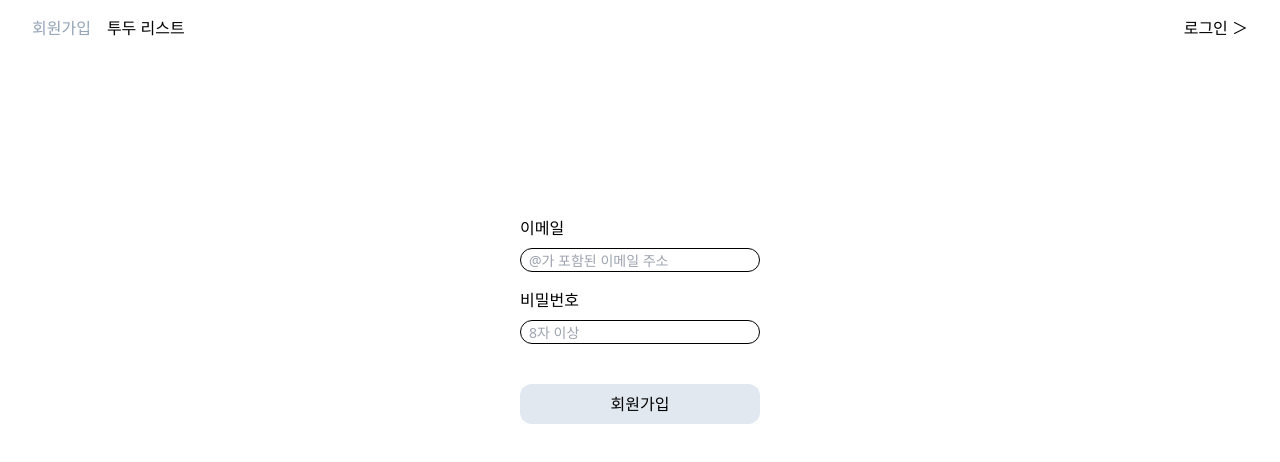
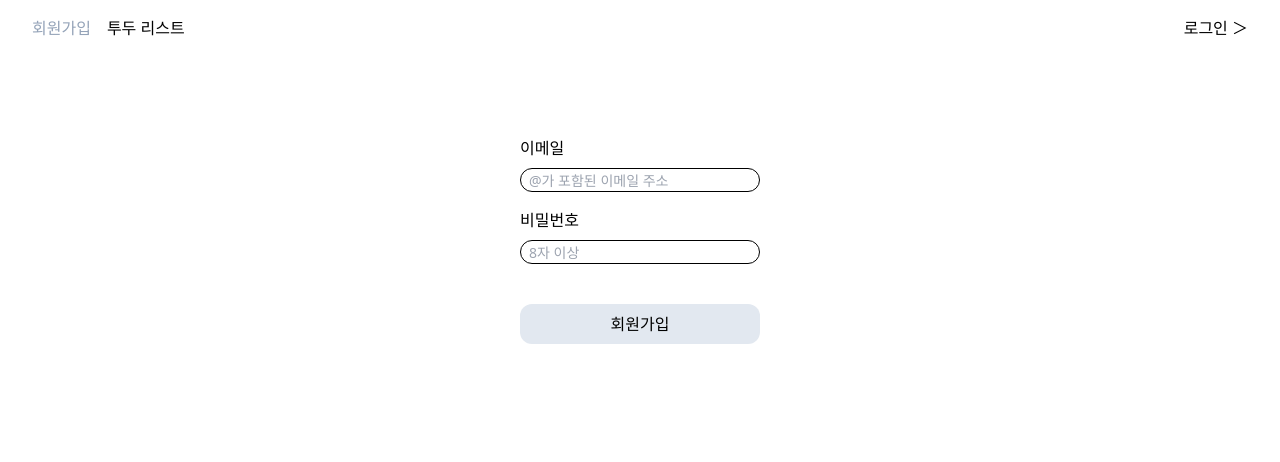
Before and after one commit to HyeonWooGa/wanted-pre-onboarding-frontend, a React (Create React App) app: page / in a window 1280 px wide. Shown: the top 462 px of the page. Built offline with nearby package versions, Linux system fonts and the light colour scheme; no server answers.

Commit message:
💄 style: 인증 페이지 상단 마진 수정

```diff
--- a/src/pages/Auth.tsx
+++ b/src/pages/Auth.tsx
@@ -15,7 +15,7 @@ export const Auth = () => {
       <header className="w-screen">
         <GNB hasSigned={hasSigned} setHasSigned={setHasSigned} />
       </header>
-      <main className="w-screen h-screen flex justify-center mt-40">
+      <main className="w-screen h-screen flex justify-center mt-20">
         {hasSigned ? <SignInForm /> : <SignUpForm />}
       </main>
     </>
```
